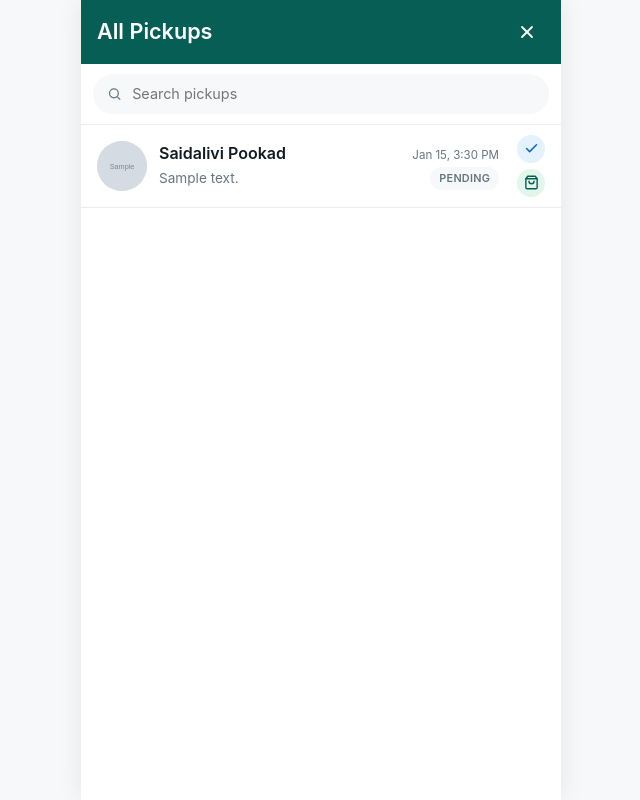
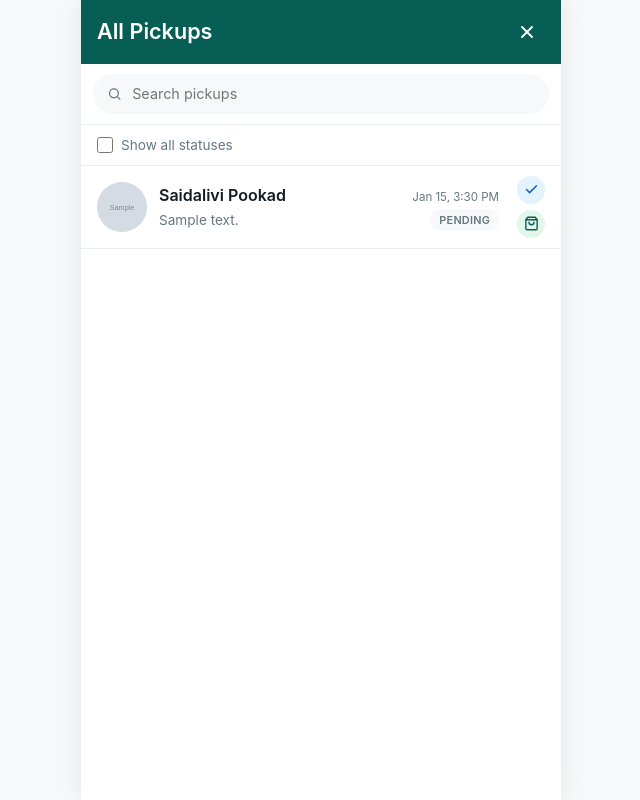
Before and after one commit to suhailvs/pressman, a Django app: page /pickups/ in a window 1280 px wide. Shown: the whole page, without its empty margins (319-959 px from the left). Run offline with Django 5.2, Linux system fonts and the light colour scheme; a user stored in the database is signed in; data comes from the database, SQL or seed files in the repository; tables that the repository leaves empty hold one stand-in row (values such as "Sample post"); grey boxes marked "Sample" are stand-in pictures; some libraries are stand-ins or nearby versions.

Commit message:
added all pickups filter

```diff
--- a/myapp/templates/locations/all_pickups.html
+++ b/myapp/templates/locations/all_pickups.html
@@ -38,6 +38,12 @@
       </a>
     </div>
   </div>
+
+  <!-- Status filter: unticked shows pending only (default), ticked shows all -->
+  <label class="show-all-toggle">
+    <input type="checkbox" id="show-all-checkbox" {% if show_all %}checked{% endif %}>
+    Show all statuses
+  </label>
 
   <!-- Pickup list -->
   <main class="chat-list" role="list">
@@ -113,8 +119,13 @@
     </div>
     {% empty %}
     <div class="chat-empty">
-      <p class="chat-empty__title">No pickups yet</p>
-      <p class="chat-empty__text">Pickups added across all locations will show up here.</p>
+      {% if show_all %}
+        <p class="chat-empty__title">No pickups yet</p>
+        <p class="chat-empty__text">Pickups added across all locations will show up here.</p>
+      {% else %}
+        <p class="chat-empty__title">No pending pickups</p>
+        <p class="chat-empty__text">Tick "Show all statuses" to see picked up, delivered, or cancelled pickups too.</p>
+      {% endif %}
     </div>
     {% endfor %}
 
@@ -125,6 +136,40 @@
     </div>
     {% endif %}
   </main>
+
+  {% if page_obj.paginator.num_pages > 1 %}
+  <nav class="pagination" aria-label="Pickup pages">
+    {% if page_obj.has_previous %}
+      <a href="?show_all={{ show_all|yesno:'1,0' }}&page={{ page_obj.previous_page_number }}" class="pagination__btn">
+        <svg width="16" height="16" viewBox="0 0 24 24" fill="none" stroke="currentColor" stroke-width="2.2" stroke-linecap="round" stroke-linejoin="round">
+          <path d="M15 18l-6-6 6-6"/>
+        </svg>
+      </a>
+    {% else %}
+      <span class="pagination__btn pagination__btn--disabled">
+        <svg width="16" height="16" viewBox="0 0 24 24" fill="none" stroke="currentColor" stroke-width="2.2" stroke-linecap="round" stroke-linejoin="round">
+          <path d="M15 18l-6-6 6-6"/>
+        </svg>
+      </span>
+    {% endif %}
+
+    <span class="pagination__label">Page {{ page_obj.number }} of {{ page_obj.paginator.num_pages }}</span>
+
+    {% if page_obj.has_next %}
+      <a href="?show_all={{ show_all|yesno:'1,0' }}&page={{ page_obj.next_page_number }}" class="pagination__btn">
+        <svg width="16" height="16" viewBox="0 0 24 24" fill="none" stroke="currentColor" stroke-width="2.2" stroke-linecap="round" stroke-linejoin="round">
+          <path d="M9 18l6-6-6-6"/>
+        </svg>
+      </a>
+    {% else %}
+      <span class="pagination__btn pagination__btn--disabled">
+        <svg width="16" height="16" viewBox="0 0 24 24" fill="none" stroke="currentColor" stroke-width="2.2" stroke-linecap="round" stroke-linejoin="round">
+          <path d="M9 18l6-6-6-6"/>
+        </svg>
+      </span>
+    {% endif %}
+  </nav>
+  {% endif %}
 </div>
 {% endblock %}
 
@@ -147,6 +192,28 @@
     display: flex; align-items: center; justify-content: center;
     color: var(--wa-text-muted); flex-shrink: 0;
   }
+
+  /* Show all toggle */
+  .show-all-toggle{
+    display: flex; align-items: center; gap: 8px;
+    padding: 10px 16px; background: #fff; border-bottom: 1px solid var(--wa-border);
+    font-size: 0.85rem; color: var(--wa-text-muted); cursor: pointer;
+  }
+  .show-all-toggle input{ accent-color: var(--wa-green); width: 16px; height: 16px; }
+
+  /* Pagination */
+  .pagination{
+    display: flex; align-items: center; justify-content: center; gap: 16px;
+    padding: 14px 16px; background: #fff; border-top: 1px solid var(--wa-border);
+  }
+  .pagination__label{ font-size: 0.82rem; color: var(--wa-text-muted); font-weight: 600; }
+  .pagination__btn{
+    width: 34px; height: 34px; border-radius: 50%;
+    display: flex; align-items: center; justify-content: center;
+    background: var(--wa-bg); color: var(--wa-green); text-decoration: none;
+  }
+  .pagination__btn:active{ background: var(--wa-border); }
+  .pagination__btn--disabled{ color: var(--wa-border); pointer-events: none; }
 
   /* List */
   .chat-list{ flex: 1; overflow-y: auto; }
@@ -245,5 +312,12 @@
       applyFilter();
     });
   });
+
+  document.getElementById("show-all-checkbox").addEventListener("change", function () {
+    const url = new URL(window.location.href);
+    url.searchParams.set("show_all", this.checked ? "1" : "0");
+    url.searchParams.delete("page"); // reset to page 1 when the filter changes
+    window.location.href = url.toString();
+  });
 </script>
 {% endblock %}
--- a/myapp/templates/locations/location_list.html
+++ b/myapp/templates/locations/location_list.html
@@ -97,7 +97,7 @@
       <div class="chat-row__body">
         <div class="chat-row__top">
           <span class="chat-row__name">{{ location.name }}</span>
-          <span class="chat-row__time">{{ location.updated_at|date:"M j" }}</span>
+          <span class="chat-row__time">{{ location.created_at|date:"M j" }}</span>
         </div>
         <div class="chat-row__bottom">
           <span class="chat-row__preview">
--- a/myapp/views.py
+++ b/myapp/views.py
@@ -4,7 +4,7 @@ from django.contrib import messages
 from django.contrib.auth.views import LoginView
 from django.utils import timezone
 from django.contrib.auth.decorators import login_required
-from django.urls import reverse
+from django.core.paginator import Paginator
 
 from .forms import LocationForm,PickupForm
 from .models import Location,Pickup
@@ -12,7 +12,7 @@ from .models import Location,Pickup
 
 @login_required
 def home(request):
-    locations = Location.objects.filter(is_active=True).order_by("-updated_at")
+    locations = Location.objects.filter(is_active=True).order_by("name")
     return render(request, "locations/location_list.html", {"locations": locations})
 
 class LocationsLoginView(LoginView):
@@ -62,11 +62,7 @@ def location_edit(request, pk):
 
 @login_required
 def location_map(request):
-    locations = (
-        Location.objects.filter(is_active=True)
-        .exclude(latitude__isnull=True)
-        .exclude(longitude__isnull=True)
-    )
+    locations = Location.objects.filter(is_active=True).exclude(latitude__isnull=True).exclude(longitude__isnull=True)
     return render(request, "locations/location_map.html", {"locations": locations})
 
 @login_required
@@ -81,14 +77,12 @@ def location_pickups(request, pk):
             pickup.save()
             messages.success(request, "Pickup added.")
             return redirect("location_pickups", pk=location.pk)
-        # Invalid: fall through and re-render the list with the modal
-        # reopened so the person can see what needs fixing.
         show_add_modal = True
     else:
         form = PickupForm()
         show_add_modal = False
 
-    pickups = location.pickups.all().order_by("-picked_up_at", "-created_at")
+    pickups = location.pickups.all().order_by("-created_at")
 
     return render(request, "locations/pickup_list.html", {
         "location": location,
@@ -130,8 +124,13 @@ def pickup_detail(request, pk):
 
 @login_required
 def all_pickups(request):
-    pickups = Pickup.objects.select_related("location").all().order_by("-created_at")
-    return render(request, "locations/all_pickups.html", {"pickups": pickups})
+    show_all = request.GET.get("show_all") == "1"
+    pickups_qs = Pickup.objects.select_related("location").all().order_by("-created_at")
+    if not show_all:
+        pickups_qs = pickups_qs.exclude(status=Pickup.STATUS_DELIVERED)
+    paginator = Paginator(pickups_qs, 50)
+    page_obj = paginator.get_page(request.GET.get("page"))
+    return render(request, "locations/all_pickups.html", {"pickups": page_obj,"page_obj": page_obj,"show_all": show_all})
 
 @login_required
 def quick_add_pickup(request, pk):
```
